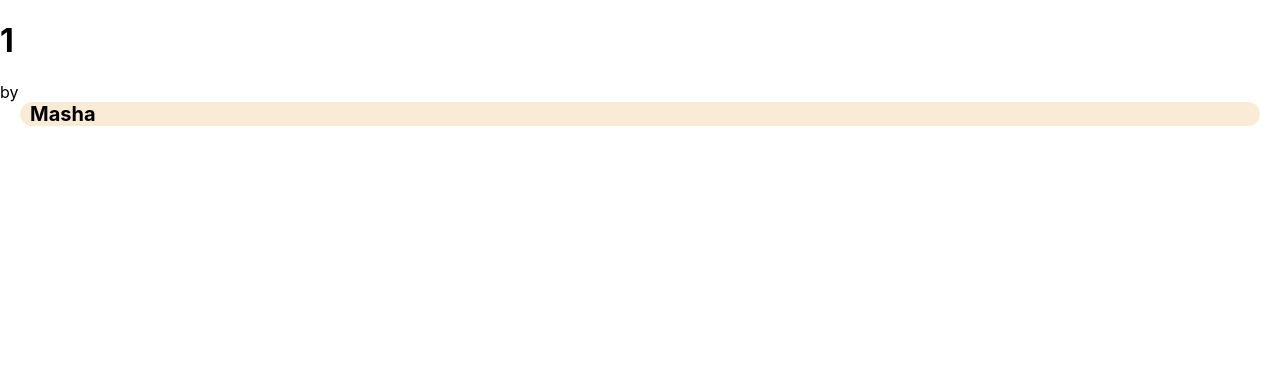
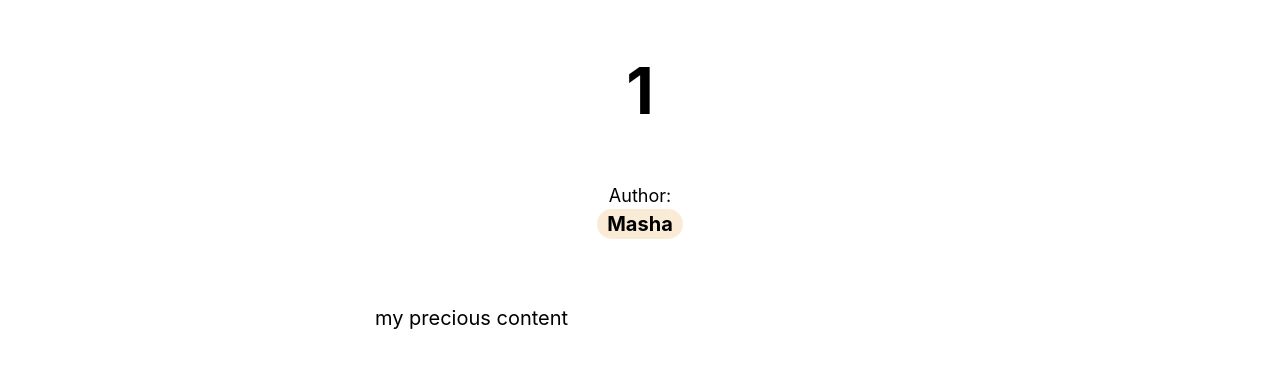
Before and after one commit to vodolazkayamv/IK_demo, a Next.js app: page /posts/1 in a window 1280 px wide. Shown: the top 368 px of the page. Built offline with nearby package versions, Linux system fonts and the light colour scheme.

Commit message:
prepare for json db tutorial

```diff
--- /dev/null
+++ b/components/article.js
@@ -0,0 +1,13 @@
+import styles from '../styles/blog.module.css'
+
+export default function Article({children}) {
+
+    return(
+        <>
+            <div className={styles.article}>
+                {children}
+            </div>
+        </>
+
+    )
+}
--- /dev/null
+++ b/components/post-content.js
@@ -0,0 +1,6 @@
+import styles from '../styles/blog.module.css'
+
+export default function PostContent({ content }) {
+    return <div className={styles.postContent}
+    dangerouslySetInnerHTML={{ __html: content }}></div>
+  }
--- a/components/post-title.js
+++ b/components/post-title.js
@@ -3,13 +3,14 @@ import styles from '../styles/blog.module.css'
 export default function PostTitle({ post }) {
     return (
         <>
-          <div >
+          <div className={styles.postInfo}>
 
-            <h1 >
+            <h1>
               { post.title }
             </h1>
 
-            by <div className={styles.author}>  { post.author } </div>
+            Author: <div className={styles.author}>  { post.author } </div>
+
           </div>
 
       </>
--- a/pages/posts/[id].js
+++ /dev/null
@@ -1,21 +0,0 @@
-import { useRouter } from 'next/router'
-
-import PostTitle from '../../components/post-title'
-
-const Post = () => {
-    const router = useRouter()
-    const { id } = router.query
-
-    const post = {
-        title: id,
-        author: "Masha"
-    }
-
-    return (
-
-        <PostTitle post= {post}  />
-
-    )
-}
-
-export default Post
--- /dev/null
+++ b/pages/posts/[slug].js
@@ -0,0 +1,27 @@
+import { useRouter } from 'next/router'
+
+import PostTitle from '../../components/post-title'
+import Article from '../../components/article'
+import PostContent from '../../components/post-content'
+
+const Post = () => {
+    const router = useRouter()
+    const { slug } = router.query
+
+    const post = {
+        title: slug,
+        author: "Masha",
+        content: "my precious content"
+    }
+
+    return (
+
+        <Article>
+            <PostTitle post={post}> </PostTitle>
+            <PostContent content={post.content} />
+        </Article>
+
+    )
+}
+
+export default Post
--- a/styles/blog.module.css
+++ b/styles/blog.module.css
@@ -1,3 +1,23 @@
+.article {
+  font-size: 18px;
+  line-height: 1.5;
+}
+
+.article  h1 {
+    font-size: 4rem;
+}
+
+.postInfo {
+    align-items: center;
+
+    min-height: 250px;
+    padding-bottom: 5%;
+
+    display: flex;
+    flex-direction:column;
+    flex-wrap: wrap;
+  }
+
 .author {
     font-size: 1.25rem;
     font-weight: bold;
@@ -12,16 +32,11 @@
     border-radius: 0.75em;
   }
 
-  .authorNew {
+ .postContent {
     font-size: 1.25rem;
-    font-weight: bold;
+    text-align:justify;
 
-    padding-left: 1.5em;
-    padding-right: 1.5em;
-
-    margin-left: 2em;
-    margin-right: 2em;
-
-    background-color: cyan;
-    border-radius: 0.75em;
-  }
+    max-width: 700px;
+    margin: 0 auto;
+    padding: 0px 85px 120px;
+ }
```
